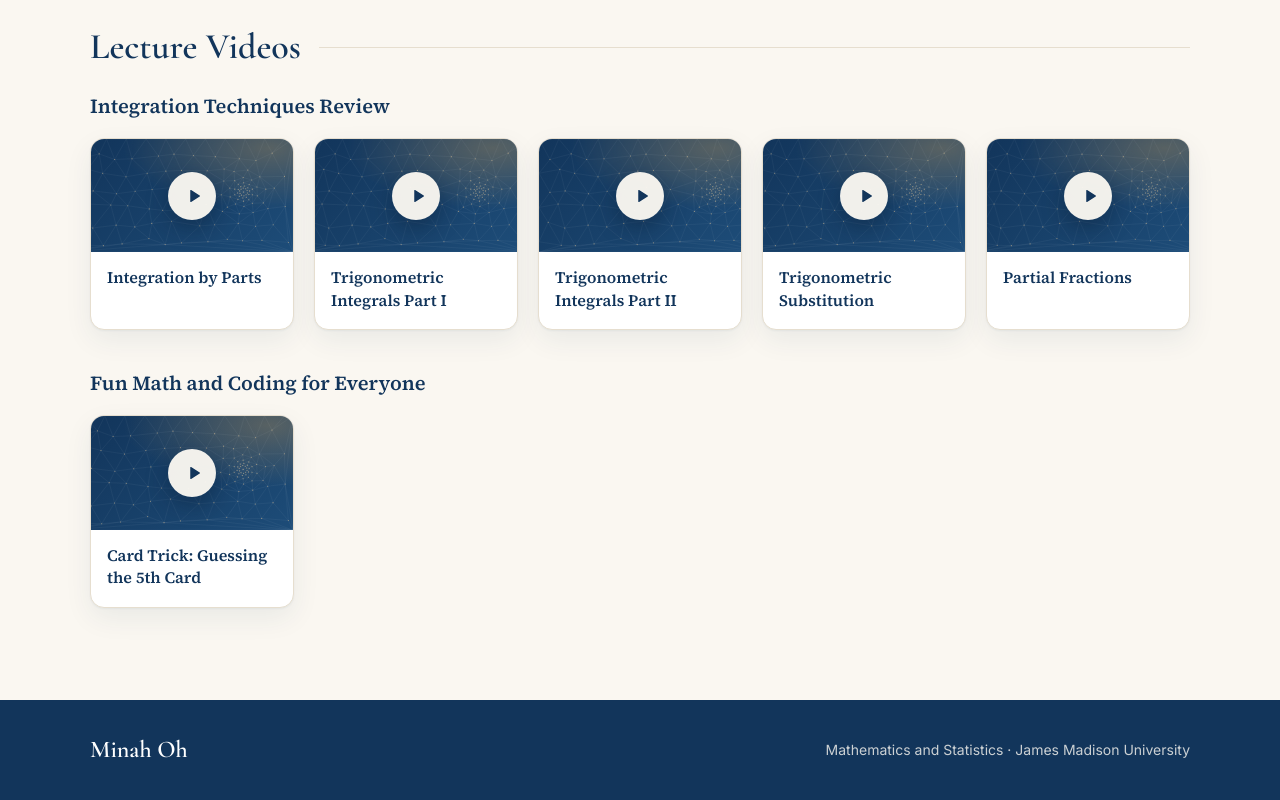
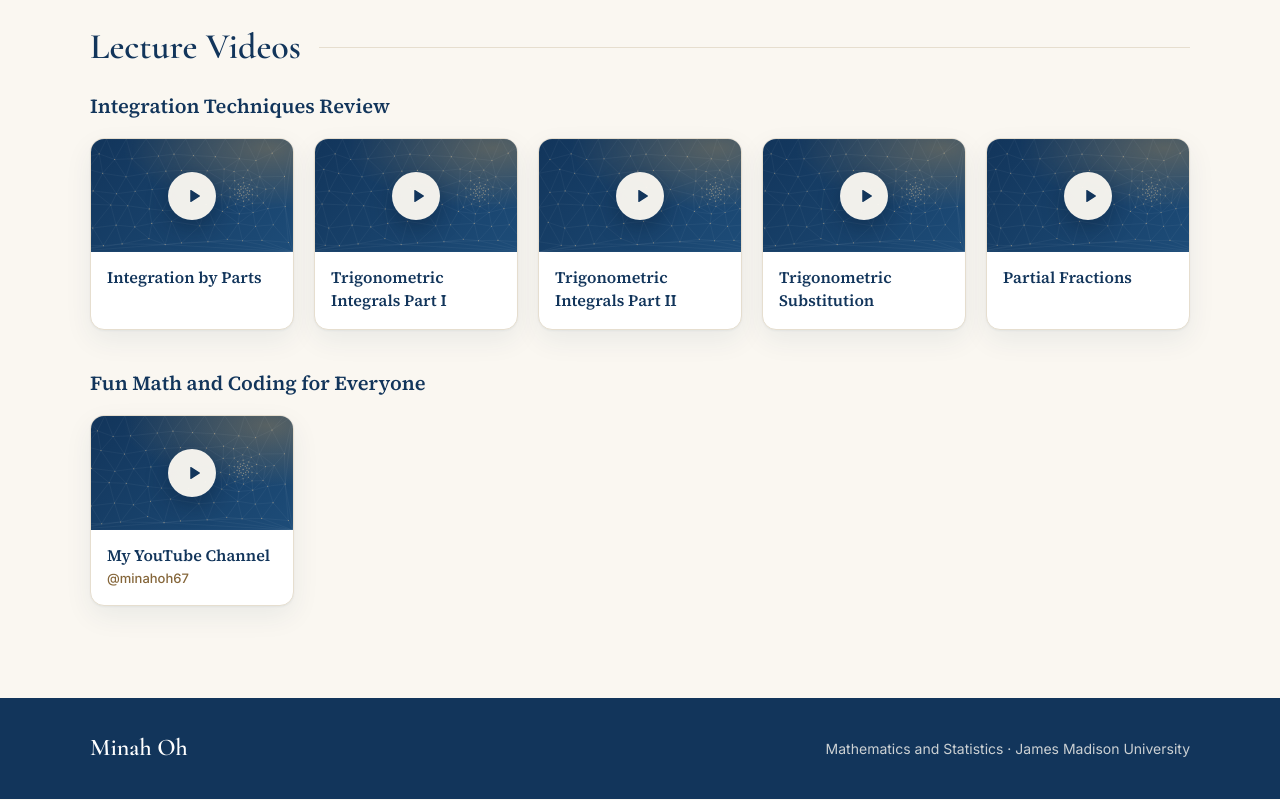
Before and after one commit to minahoh/minahoh.github.io, a plain HTML site: page teaching.html in a window 1280 px wide. Shown: the part 663-1463 px from the top of the page. Drawn offline with nearby package versions, Linux system fonts and the light colour scheme.

Commit message:
Add files via upload

```diff
--- a/style.css
+++ b/style.css
@@ -576,6 +576,16 @@ main > .section:last-child { padding-bottom: 92px; }
   line-height: 1.4;
 }
 
+.video-sub {
+  display: block;
+  margin-top: 3px;
+  color: var(--gold-ink);
+  font-family: var(--font-ui);
+  font-size: 13px;
+  font-weight: 500;
+  line-height: 1.4;
+}
+
 /* ---------- Research ---------- */
 
 .topic-grid {
--- a/teaching.html
+++ b/teaching.html
@@ -83,9 +83,9 @@
 
         <h3 class="subsection-title">Fun Math and Coding for Everyone</h3>
         <div class="video-grid">
-          <a class="card video-card" href="https://drive.google.com/file/d/17sWPzi92Gcpoz1kpyavGUH8-3XfHPn8B/view?usp=sharing">
+          <a class="card video-card" href="https://www.youtube.com/@minahoh67">
             <span class="video-thumb"><span class="play"><svg viewBox="0 0 24 24" aria-hidden="true"><path d="M7 4.8v14.4a.8.8 0 0 0 1.2.7l11.4-7.2a.8.8 0 0 0 0-1.4L8.2 4.1A.8.8 0 0 0 7 4.8z"/></svg></span></span>
-            <span class="video-title">Card Trick: Guessing the 5th Card</span>
+            <span class="video-title">My YouTube Channel<span class="video-sub">@minahoh67</span></span>
           </a>
         </div>
       </div>
```
